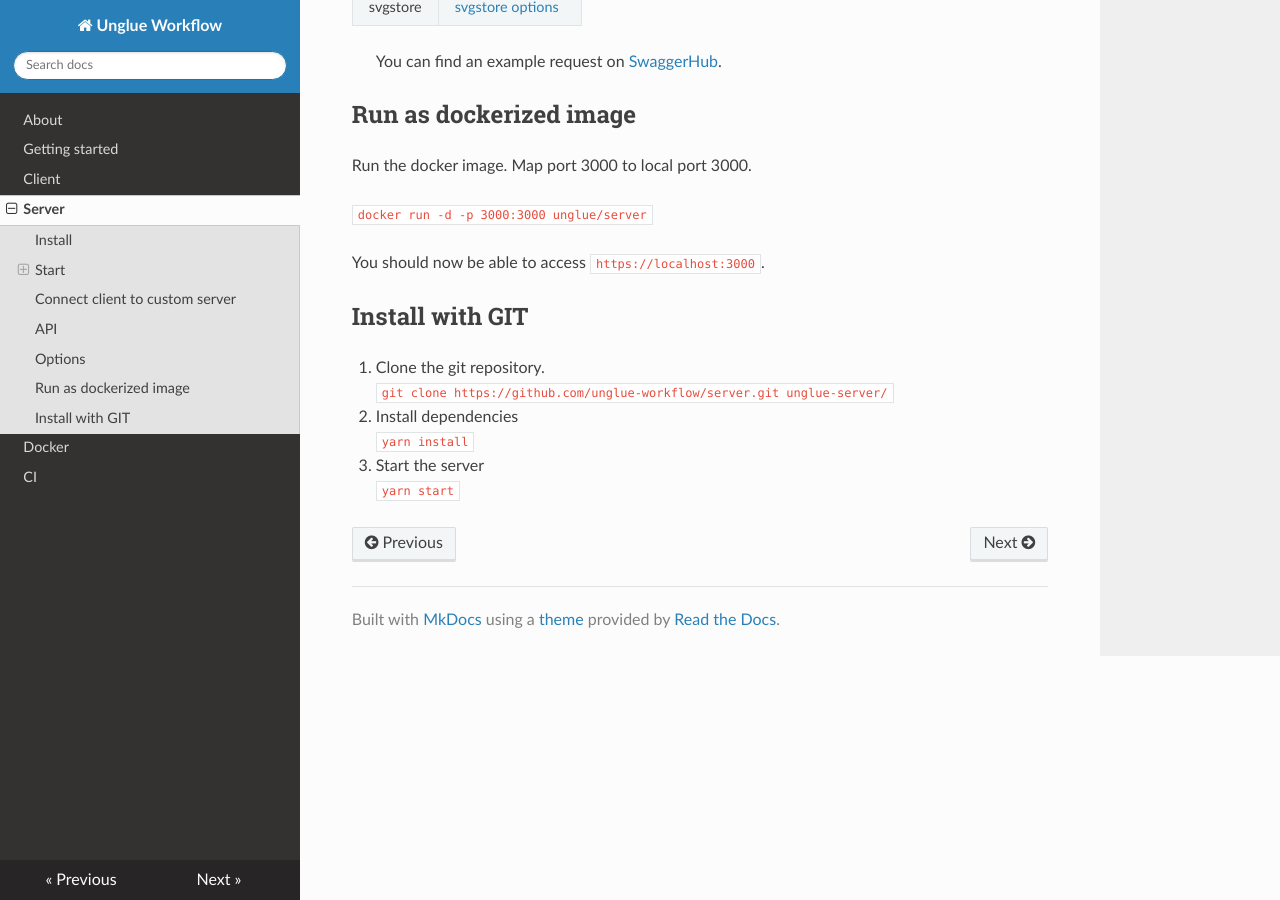
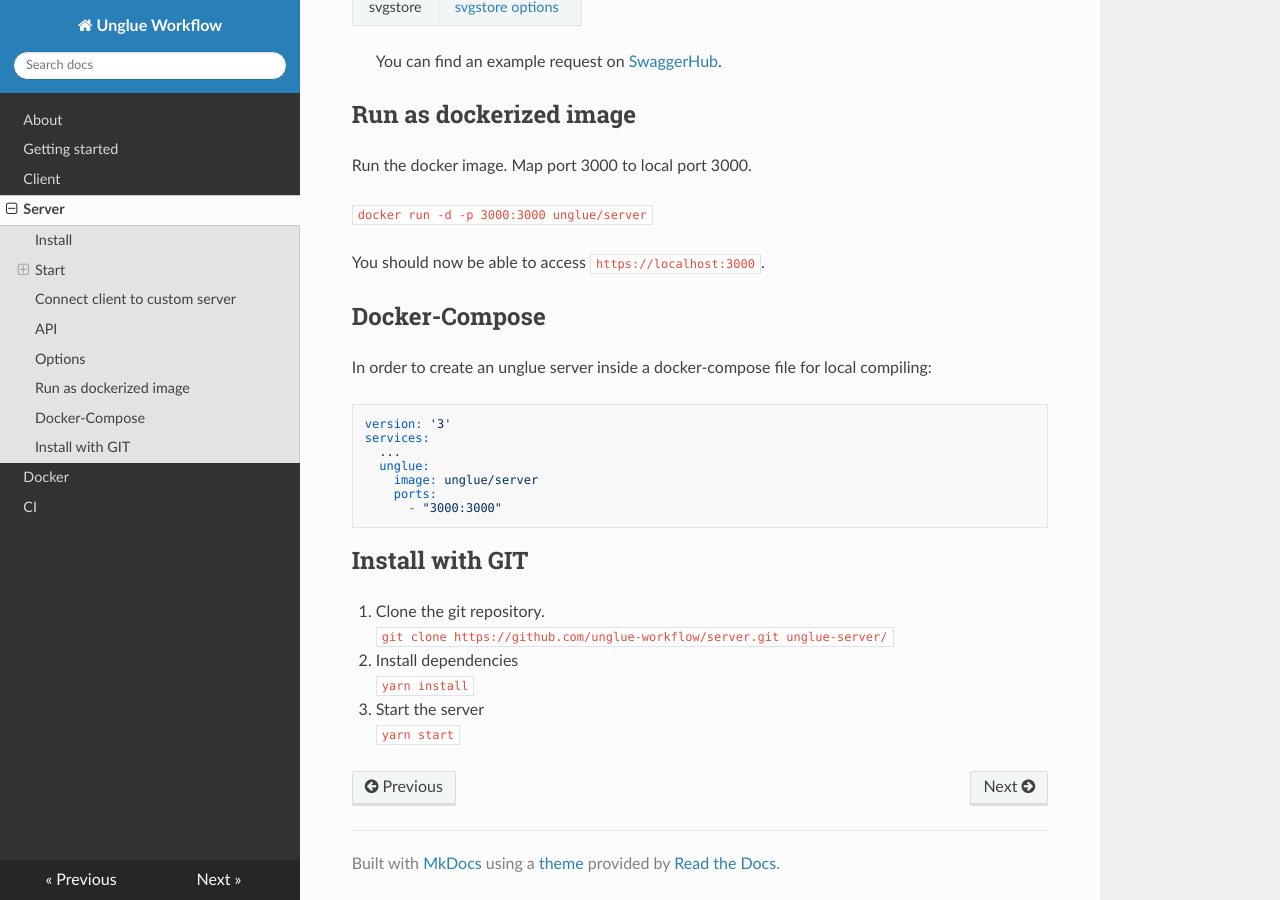
Before and after one commit to frontend-workflow-cloud-compiler/docs, an MkDocs documentation site: the page built from docs/server.md, in a window 1280 px wide and 900 px high, scrolled down 1819 px. Built offline with MkDocs 1.6.1, drawn with Linux system fonts in a browser that asks for light colours; nearby versions of some CDN libraries; old or Windows-style settings are respelled for this version of MkDocs.

Commit message:
Update server.md

````diff
--- a/docs/server.md
+++ b/docs/server.md
@@ -75,6 +75,20 @@
 
 You should now be able to access `https://localhost:3000`.
 
+## Docker-Compose
+
+In order to create an unglue server inside a docker-compose file for local compiling:
+
+```yaml
+version: '3'
+services:
+  ...
+  unglue:
+    image: unglue/server
+    ports:
+      - "3000:3000"
+```
+
 ## Install with GIT
 
 1. Clone the git repository.
````
